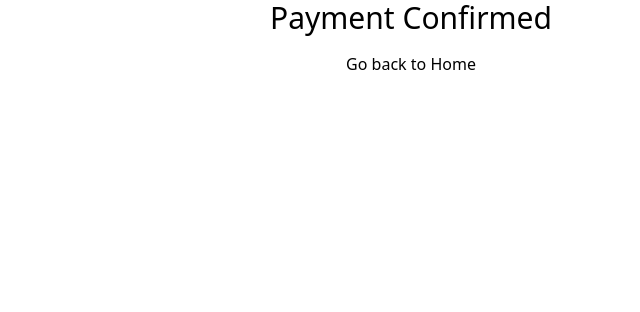
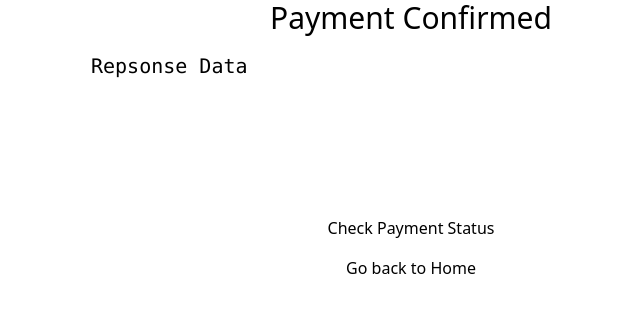
Before and after one commit to erase2004/payment-flow-test, a Nuxt app: page /confirm in a window 1280 px wide. Shown: the top 312 px of the page, without its empty margins (229-869 px from the left). Built offline with nearby package versions, Linux system fonts and the light colour scheme.

Commit message:
refactor: get value from cookie instead of url parameter

```diff
--- a/pages/confirm.vue
+++ b/pages/confirm.vue
@@ -1,11 +1,28 @@
 <template>
-  <h1 class="text-3xl">Payment Confirmed</h1>
+  <div>
+    <h1 class="text-3xl">Payment Confirmed</h1>
+      <pre class="mx-auto my-4 text-left w-1/2 whitespace-pre-wrap break-words">
+<h2 class="text-xl">Repsonse Data</h2>
+<code class="text-xs">
+{{ confirmInfo }}
+</code>
+  </pre>
+    <NuxtLink
+      to="/check-payment"
+      class="hover:opacity-50"
+    >
+      Check Payment Status
+    </NuxtLink>
+  </div>
 </template>
 
 <script lang="ts" setup>
 definePageMeta({
   layout: 'single'
 })
+
+const confirmInfo = useCookie('confirm')
+
 </script>
 
 <style scoped></style>
--- a/pages/subscription-confirm.vue
+++ b/pages/subscription-confirm.vue
@@ -1,6 +1,6 @@
 <template>
-  <h1 class="text-3xl">Subscription Confirmed</h1>
   <div>
+    <h1 class="text-3xl">Subscription Confirmed</h1>
     <button
       class="my-4 p-2 border-2 rounded-md bg-[#00b700] text-white hover:bg-[#005700] disabled:opacity-25 disabled:cursor-not-allowed"
       @click.stop.prevent="callPayment"
@@ -8,6 +8,12 @@
     >
       Request Next Payment
     </button>
+    <pre class="mx-auto my-4 text-left w-1/2 whitespace-pre-wrap break-words">
+<h2 class="text-xl">Repsonse Data</h2>
+<code class="text-xs">
+{{ responseInfo }}
+</code>
+    </pre>
   </div>
 </template>
 
@@ -18,15 +24,14 @@ definePageMeta({
 
 const regKey = useCookie('regKey')
 const isProcessing = ref(false)
+let responseInfo = reactive({})
 
 async function callPayment() {
   try {
     isProcessing.value = true
     const result = await $fetch('/api/preapproved', { method: 'POST', body: { regKey: regKey.value} })
 
-    const result = await $fetch('/api/preapproved', { method: 'POST', body: query })
-
-    alert(JSON.stringify(result))
+    responseInfo = Object.assign(responseInfo, result)
   } catch (error) {
     console.error(error)
   } finally {
```
